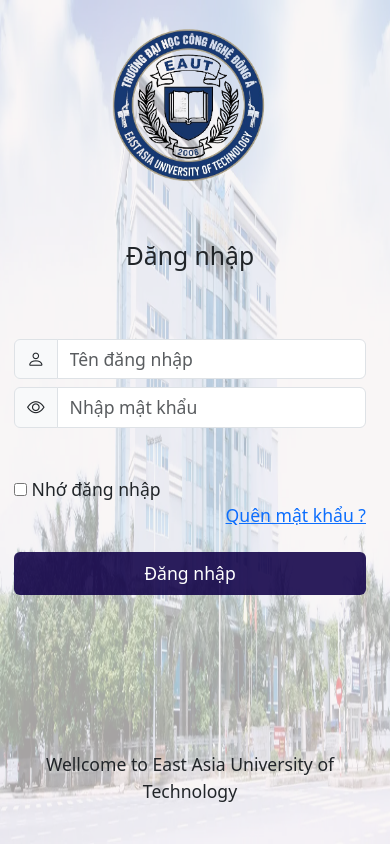
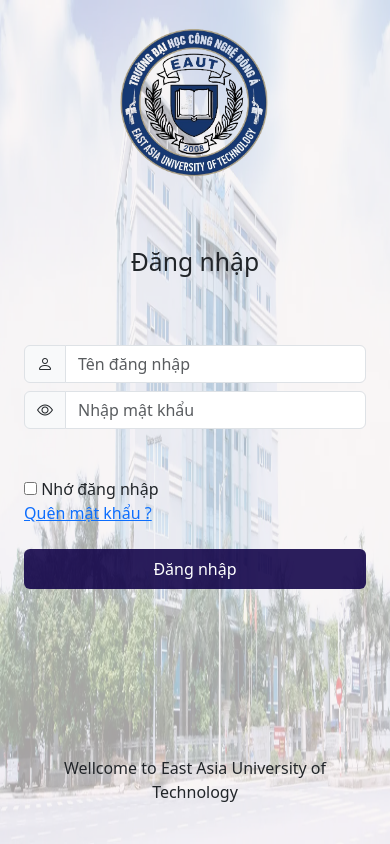
Before and after one commit to lequymui2003/Web-PHP, a PHP site: page /login.php in a window 390 px wide. Run offline with PHP 8.4, Linux system fonts and the light colour scheme.

Commit message:
Add Responsive and icon logo web

```diff
--- a/QLtaikhoan.php
+++ b/QLtaikhoan.php
@@ -153,7 +153,7 @@
                                             <td>
                                                 <?php echo $row["username"] ?>
                                             </td>
-                                            <td class="max-width-column">
+                                            <td>
                                                 <?php echo $row["password"] ?>
                                             </td>
                                             <td>
--- a/assets/css/main.css
+++ b/assets/css/main.css
@@ -3,14 +3,8 @@
     padding: 0;
     box-sizing: border-box;
 }
-.max-width-column{
-    max-width: 50px;
-    overflow: hidden;
-    text-overflow: ellipsis; /* Hiển thị dấu chấm (...) nếu có nội dung bị cắt */
-    white-space: nowrap; /* Ngăn chặn việc xuống dòng */
-}
 .custom-scrollbar {
-     /* overflow: hidden; */
+     overflow: hidden;
     height: 100vh; /* Đảm bảo chiều cao toàn trang */
 }
 .mx-h-230{
@@ -22,9 +16,9 @@
 .h-40{
     height: 40%;
 }
-.size-text{
+/* .size-text{
     font-size: 1.1rem;
-}
+} */
 .custom-cursor{
     cursor: pointer;
 }
@@ -44,7 +38,7 @@
     width: 400px;
     height: 100vh;
     right: 0;
-    animation: chuyenDong 1s linear forwards;
+    /* animation: chuyenDong 1s linear forwards; */
 }
 .form-login form{
     margin-bottom: 100px;
@@ -52,14 +46,14 @@
 .form-login form h2{
     height: 50px;
 }
-@keyframes chuyenDong {
+/* @keyframes chuyenDong {
     0% {
       transform: translateX(100%);
     }
     100% {
       transform: translateX(0%);
     }
-}
+} */
 .btn{
     outline: none;
     border: none;
--- /dev/null
+++ b/assets/css/responsive.css
@@ -0,0 +1,12 @@
+/*Tablet*/
+@media (min-width: 740px) and (max-width: 1023px){
+    .form-login{
+        width: 100%;
+    };
+}
+/*Mobile*/
+@media (max-width: 739px){
+    .form-login{
+        width:100%;
+    };
+}
--- a/header.php
+++ b/header.php
@@ -4,6 +4,7 @@
 <head>
     <meta charset="UTF-8">
     <meta name="viewport" content="width=device-width, initial-scale=1.0">
+    <link rel="icon" href="./assets/img/LOGO_EAUT.png" type="image/x-icon" />
     <link href="https://cdn.jsdelivr.net/npm/bootstrap@5.3.2/dist/css/bootstrap.min.css" rel="stylesheet"
         integrity="sha384-T3c6CoIi6uLrA9TneNEoa7RxnatzjcDSCmG1MXxSR1GAsXEV/Dwwykc2MPK8M2HN" crossorigin="anonymous">
     <script src="https://cdn.jsdelivr.net/npm/bootstrap@5.3.2/dist/js/bootstrap.bundle.min.js"
@@ -30,7 +31,7 @@
 
     <section class="container-fluid">
         <div class="row row-navbar">
-            <div class="col-xs-4 col-sm-12 col-md-12 col-lg-9">
+            <div class="col-xs-12 col-sm-12 col-md-12 col-lg-9">
                 <ul class="d-flex align-items-center justify-content-between h-100 ps-5 nav nav-tabs">
                     <li><a href="admin.php" class="text-decoration-none ">Quản lý phòng học</a></li>
                     <li><a href="QLMon.php" class="text-decoration-none ">Quản lý môn học</a></li>
--- a/login.php
+++ b/login.php
@@ -73,6 +73,7 @@
 <head>
     <meta charset="UTF-8">
     <meta name="viewport" content="width=device-width, initial-scale=1.0">
+    <link rel="icon" href="./assets/img/LOGO_EAUT.png" type="image/x-icon" />
     <link href="https://cdn.jsdelivr.net/npm/bootstrap@5.3.2/dist/css/bootstrap.min.css" rel="stylesheet"
         integrity="sha384-T3c6CoIi6uLrA9TneNEoa7RxnatzjcDSCmG1MXxSR1GAsXEV/Dwwykc2MPK8M2HN" crossorigin="anonymous">
     <script src="https://cdn.jsdelivr.net/npm/bootstrap@5.3.2/dist/js/bootstrap.bundle.min.js"
@@ -83,6 +84,7 @@
     <link rel="stylesheet" href="https://cdn.jsdelivr.net/npm/bootstrap-icons@1.11.2/font/bootstrap-icons.min.css">
     <link rel="icon" href="path/to/favicon.ico" type="image/x-icon">
     <link rel="stylesheet" href="./assets/css/main.css">
+    <link rel="stylesheet" href="./assets/css/responsive.css">
     <title>Đăng nhập</title>
 </head>
 
@@ -92,7 +94,7 @@
         <div class="col-xs-12 col-sm-12 col-md-12 col-lg-12 image-background">
             <img src="./assets/img/truong.webp" alt="">
         </div>
-        <div class="form-login p-4 d-flex flex-column align-items-center justify-content-between">
+        <div class="form-login p-4 d-flex flex-column align-items-center justify-content-between w-s">
             <div class="logo-eaut">
                 <img src="./assets/img/LOGO_EAUT.png" alt="" class="w-50">
             </div>
@@ -128,7 +130,8 @@
                         </div>
 
                         <div class="col-xs-6 col-sm-6 col-md-6 col-lg-6">
-                            <a href="remember.php" id="forgotPassword" class="float-end size-text">Quên mật khẩu ?</a>
+                            <a href="remember.php" id="forgotPassword" class="float-start float-sm-end size-text">Quên
+                                mật khẩu ?</a>
                         </div>
                     </div>
                 </div>
--- a/remember.php
+++ b/remember.php
@@ -8,6 +8,7 @@
 <head>
     <meta charset="UTF-8">
     <meta name="viewport" content="width=device-width, initial-scale=1.0">
+    <link rel="icon" href="./assets/img/LOGO_EAUT.png" type="image/x-icon" />
     <link href="https://cdn.jsdelivr.net/npm/bootstrap@5.3.2/dist/css/bootstrap.min.css" rel="stylesheet"
         integrity="sha384-T3c6CoIi6uLrA9TneNEoa7RxnatzjcDSCmG1MXxSR1GAsXEV/Dwwykc2MPK8M2HN" crossorigin="anonymous">
     <script src="https://cdn.jsdelivr.net/npm/bootstrap@5.3.2/dist/js/bootstrap.bundle.min.js"
@@ -18,6 +19,7 @@
     <link rel="stylesheet" href="https://cdn.jsdelivr.net/npm/bootstrap-icons@1.11.2/font/bootstrap-icons.min.css">
     <link rel="icon" href="path/to/favicon.ico" type="image/x-icon">
     <link rel="stylesheet" href="./assets/css/main.css">
+    <link rel="stylesheet" href="./assets/css/responsive.css">
     <title>Remember Pass</title>
 </head>
 
--- a/user.php
+++ b/user.php
@@ -142,6 +142,7 @@
 <head>
     <meta charset="UTF-8">
     <meta name="viewport" content="width=device-width, initial-scale=1.0">
+    <link rel="icon" href="./assets/img/LOGO_EAUT.png" type="image/x-icon" />
     <link href="https://cdn.jsdelivr.net/npm/bootstrap@5.3.2/dist/css/bootstrap.min.css" rel="stylesheet"
         integrity="sha384-T3c6CoIi6uLrA9TneNEoa7RxnatzjcDSCmG1MXxSR1GAsXEV/Dwwykc2MPK8M2HN" crossorigin="anonymous">
     <script src="https://cdn.jsdelivr.net/npm/bootstrap@5.3.2/dist/js/bootstrap.bundle.min.js"
```
